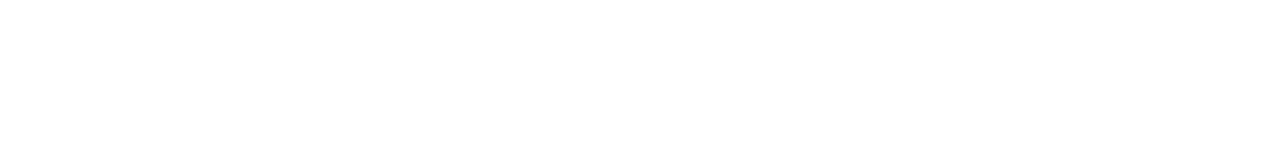
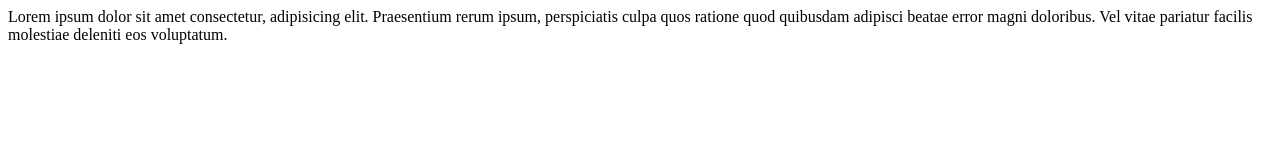
Before and after one commit to Maghty/pratica_git, a plain HTML site: page index.html in a window 1280 px wide. Drawn offline with Linux system fonts and the light colour scheme.

Commit message:
adicionei o footer

```diff
--- a/index.html
+++ b/index.html
@@ -8,5 +8,8 @@
 </head>
 <body>
 
+    <footer>
+        Lorem ipsum dolor sit amet consectetur, adipisicing elit. Praesentium rerum ipsum, perspiciatis culpa quos ratione quod quibusdam adipisci beatae error magni doloribus. Vel vitae pariatur facilis molestiae deleniti eos voluptatum.
+    </footer>
 </body>
 </html>
```
